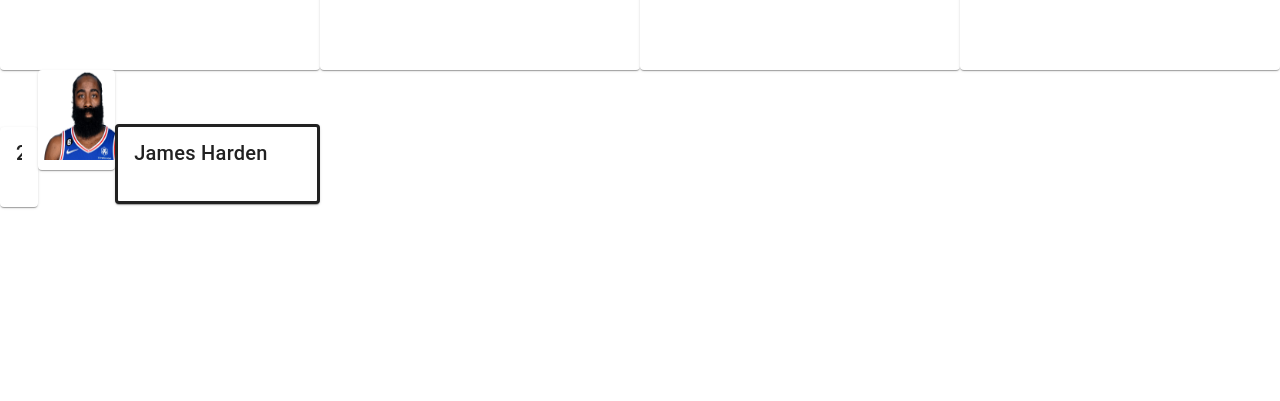
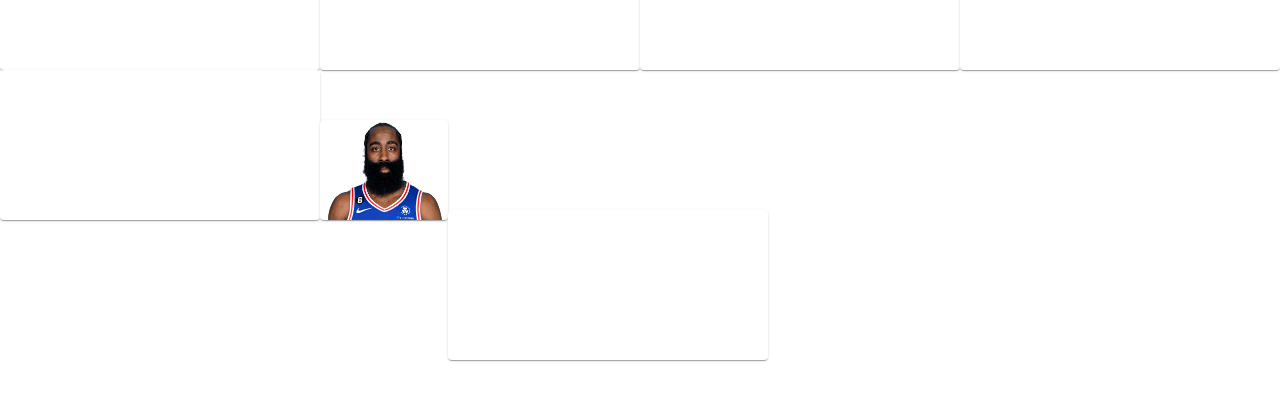
Before and after one commit to joemcgee4151986/nbastats, a Vue app: page / in a window 1280 px wide. Shown: the part 311-712 px from the top of the page. Built offline with nearby package versions, Linux system fonts and the light colour scheme.

Commit message:
debugging cards to properly accept pictures

```diff
--- a/src/components/body/BaseStats.vue
+++ b/src/components/body/BaseStats.vue
@@ -28,26 +28,25 @@
 
 </v-card>
 
+
 <v-card id = "stats-number">
-  <template v-slot:title>
-  2
-</template>
+
 
 </v-card>
 <v-card id = "stats-player">
 
-  <img src="@/assets/hardenpic.jpeg" id = "player-pics">
 
 
 </v-card>
+
+
+
 <v-card id = "stats-names">
   <template v-slot:title>
-  James Harden
+
   </template>
 </v-card>
-
 </template>
-
 <style>
 #stats1{
     display: inline-flex;
@@ -56,31 +55,38 @@
   height: 150px;
   background-color:white;
   }
+  #stats2{
+    display: inline-flex;
+  flex-direction: column;
+  width: 25%;
+  height: 150px;
+  background-color:white;
+
+  }
+
 
   #stats-number{
     display: inline-flex;
   flex-direction: column;
-  width: 3%;
-  height: 80px;
+  width: 25%;
+  height: 150px;
   background-color:white;
+
   }
   #stats-player{
     display: inline-flex;
   flex-direction: column;
-  width: 6%;
+  width: 10%;
   height: 100px;
   background-color:white;
+  content:url("@/assets/hardenpic.jpeg");
   }
   #stats-names{
     display: inline-flex;
   flex-direction: column;
-  width: 16%;
-  height: 80px;
+  width: 25%;
+  height: 150px;
   background-color:white;
-  border: solid;
   }
-  #player-pics{
-    width: 100px;
-  height: 90px;
-  }
+
 </style>
```
